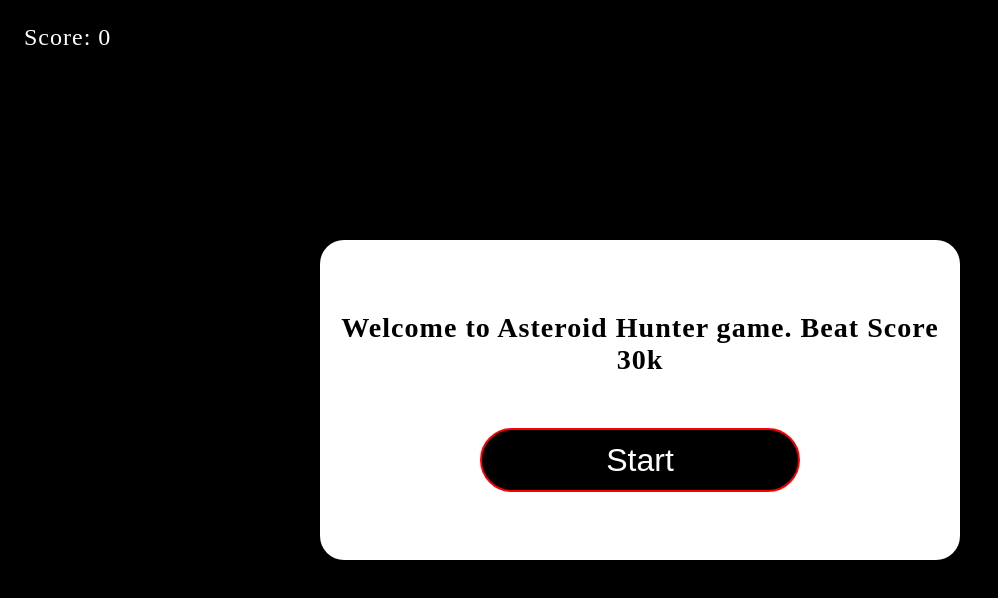
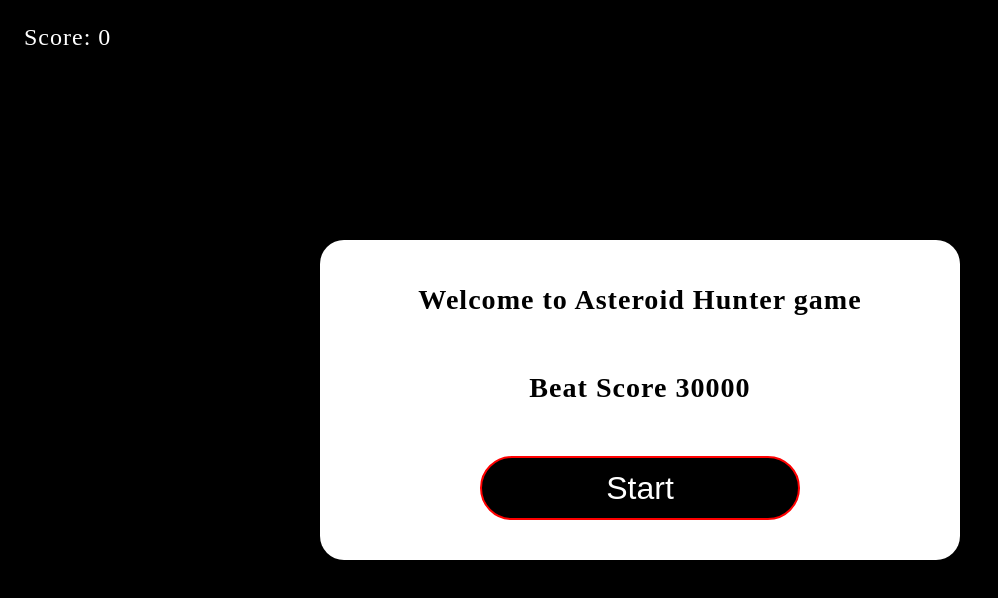
Before and after one commit to MrMischievousX/Asteroid-Hunter, a plain HTML site: page index.html in a window 1280 px wide. Shown: the whole page, without its empty margins (0-998 px from the left). Drawn offline with nearby package versions, Linux system fonts and the light colour scheme.

Commit message:
Update index.html

```diff
--- a/index.html
+++ b/index.html
@@ -10,7 +10,8 @@
   </head>
   <body>
     <div id="startboard">
-      <h3>Welcome to Asteroid Hunter game. Beat Score 30k</h3>
+      <h3>Welcome to Asteroid Hunter game</h3>
+      <h3>Beat Score 30000</h3>
       <button id="start">Start</button>
     </div>
     <div id="scoreText"><span>Score: </span><span id="score">0</span></div>
```
